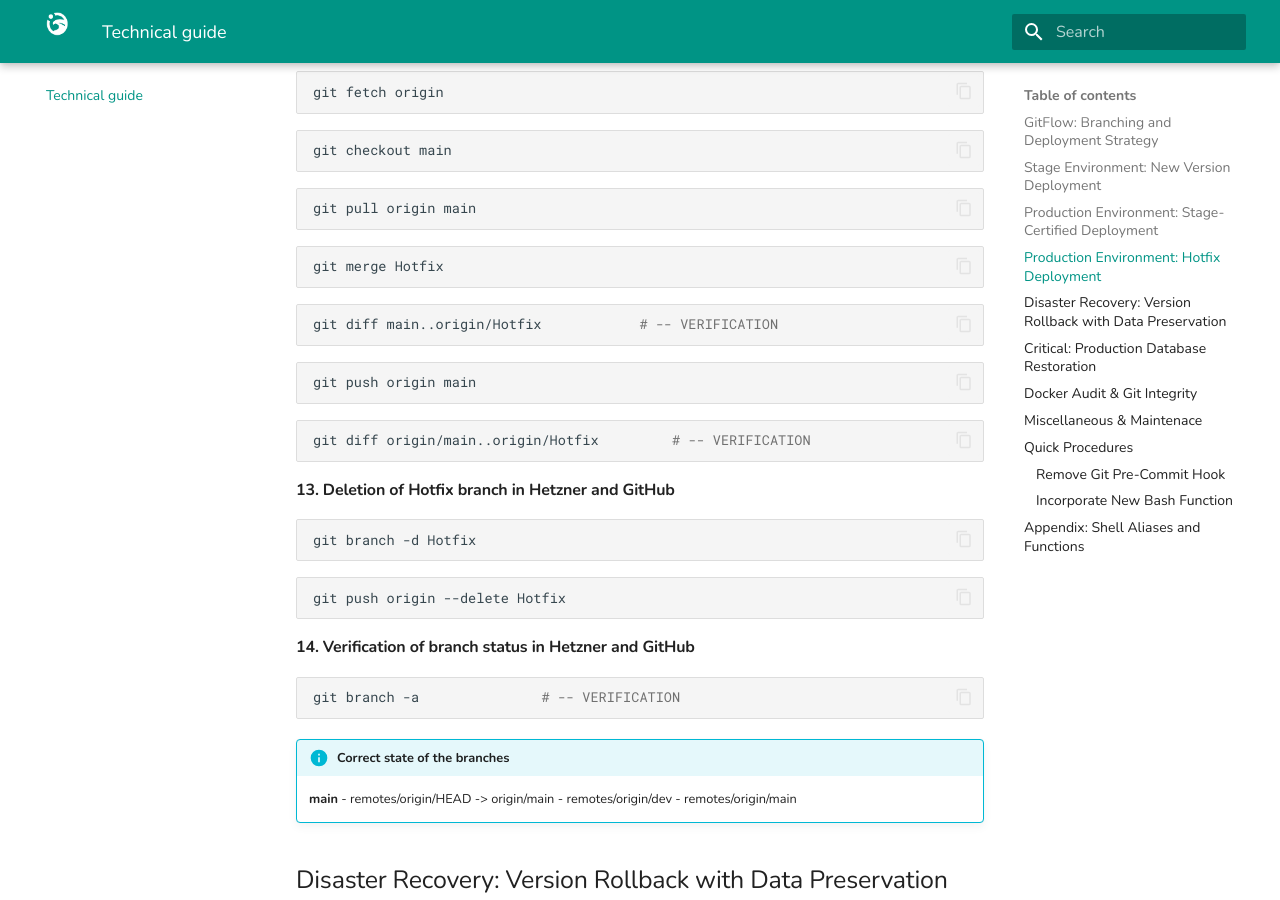
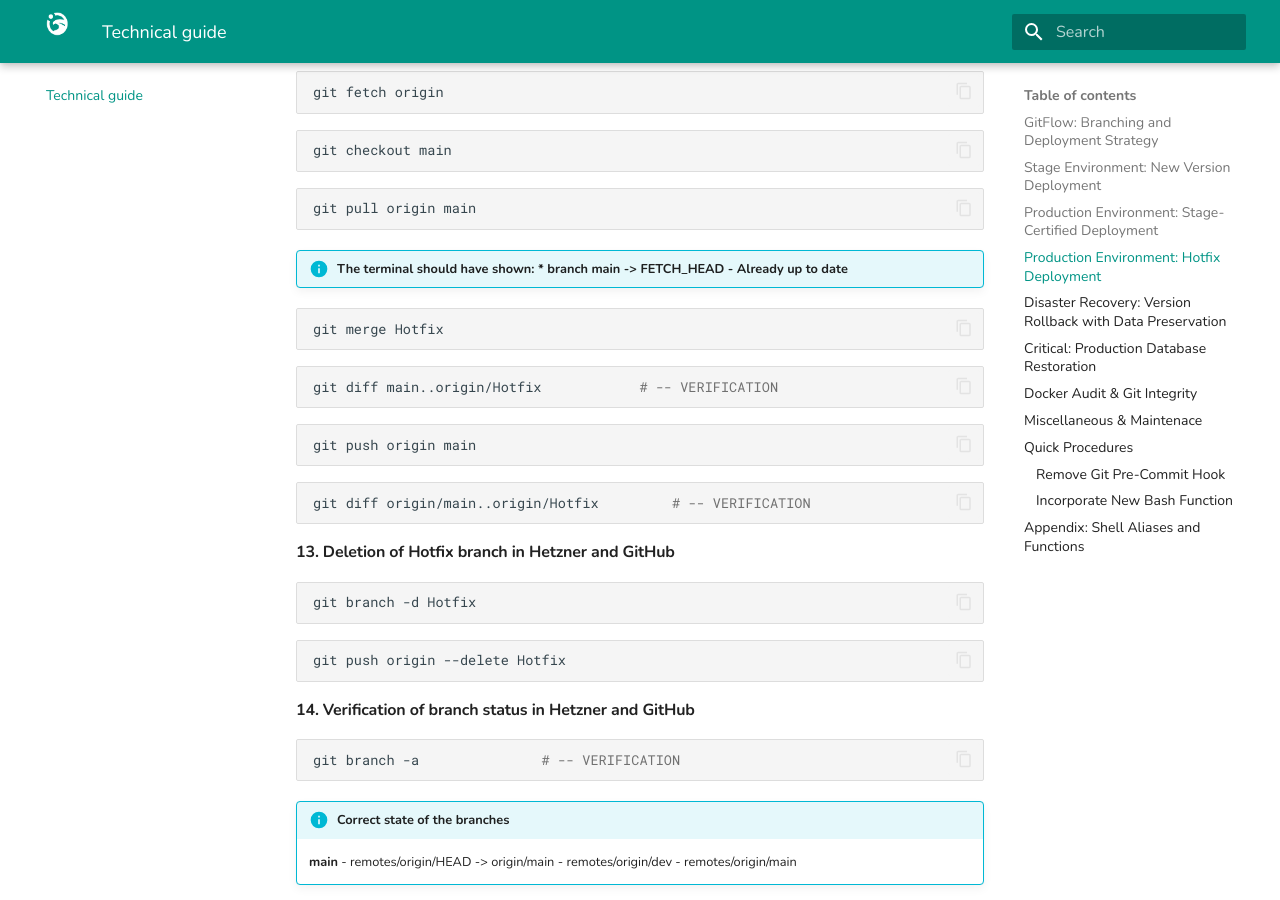
Before and after one commit to pablopenlop/gradewing_guide, an MkDocs documentation site: the page built from docs/other.md, in a window 1280 px wide and 900 px high, scrolled down 8777 px. Built offline with MkDocs 1.6.1 and Material for MkDocs 9.7.7, drawn with Linux system fonts in a browser that asks for light colours.

Commit message:
Update other.md

````diff
--- a/docs/other.md
+++ b/docs/other.md
@@ -351,6 +351,9 @@ git checkout main
 ```bash
 git pull origin main
 ```
+!!! info "The terminal should have shown: * branch main -> FETCH_HEAD - Already up to date"
+
+
 ```bash
 git merge Hotfix
 ```
````
